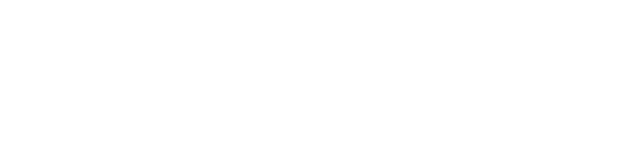
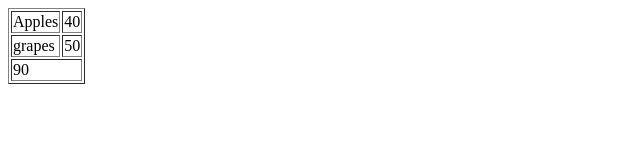
Before and after one commit to acciojob/grofers-checkout-2-saidurga4521, a website: page main.html in a window 1280 px wide. Shown: the whole page, without its empty margins (0-640 px from the left). Drawn offline with Linux system fonts and the light colour scheme.

Commit message:
created a submission

```diff
--- a/main.html
+++ b/main.html
@@ -8,6 +8,16 @@
 
 <body>
 	<!-- the entire body must be written by student -->
+	<table id="grocery" border=1>
+		<tr>
+			<td>Apples</td>
+			<td data-ns-test="prices">40</td>
+		</tr>
+		<tr>
+			<td>grapes</td>
+			<td data-ns-test="prices">50</td>
+		</tr>
+	</table>
     <script type="text/javascript" src="./script.js">
 </script>
 
--- a/script.js
+++ b/script.js
@@ -1 +1,15 @@
 //your code here
+
+let priceCells=document.querySelectorAll('[data-ns-test="prices"]');
+let total=0;
+priceCells.forEach((cell)=>{
+	total+=Number(cell.textContent)
+})
+let table=document.getElementById("grocery");
+let row=document.createElement('tr');
+let td=document.createElement('td');
+td.setAttribute("data-ns-test", "grandTotal");
+td.colSpan=2;
+td.textContent = total;
+row.appendChild(td);
+table.appendChild(row);
--- a/styles.css
+++ b/styles.css
@@ -1,2 +1,2 @@
 
-/* Your CSS Code here. */
+/* Your CSS Code here.
```
